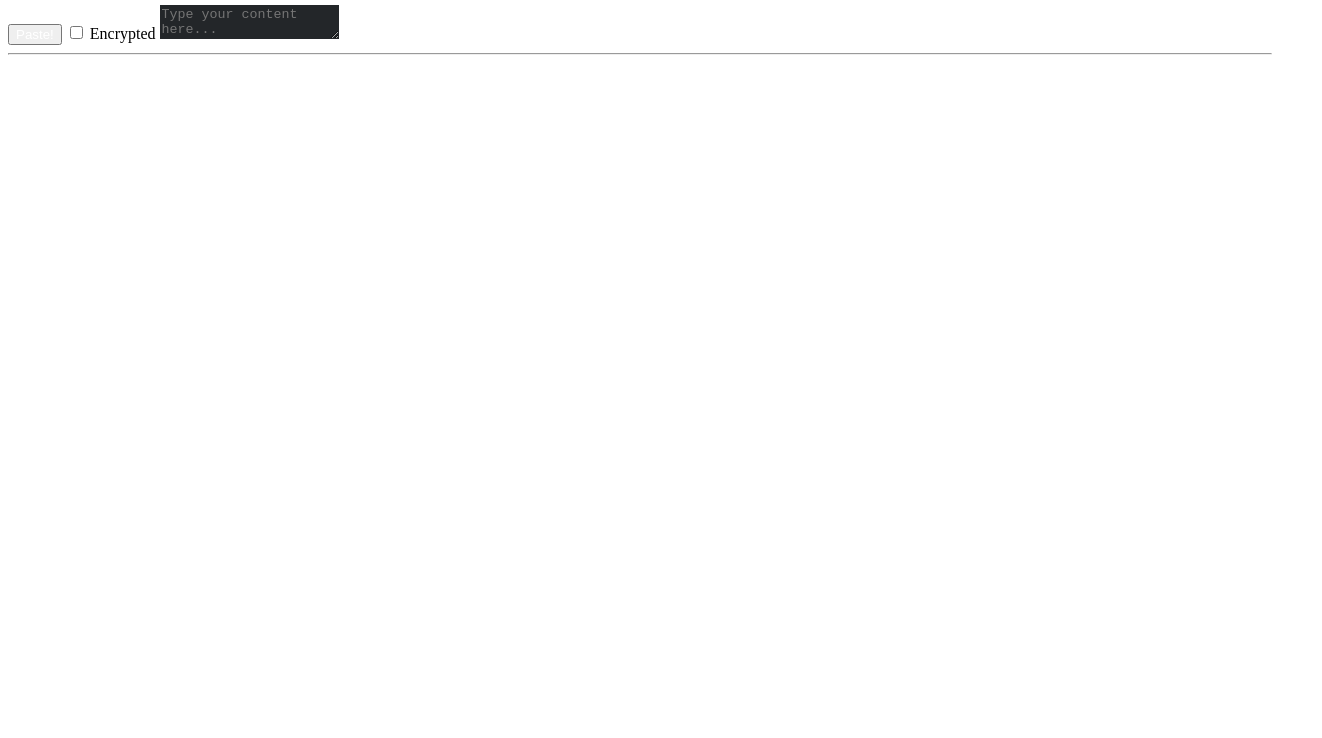
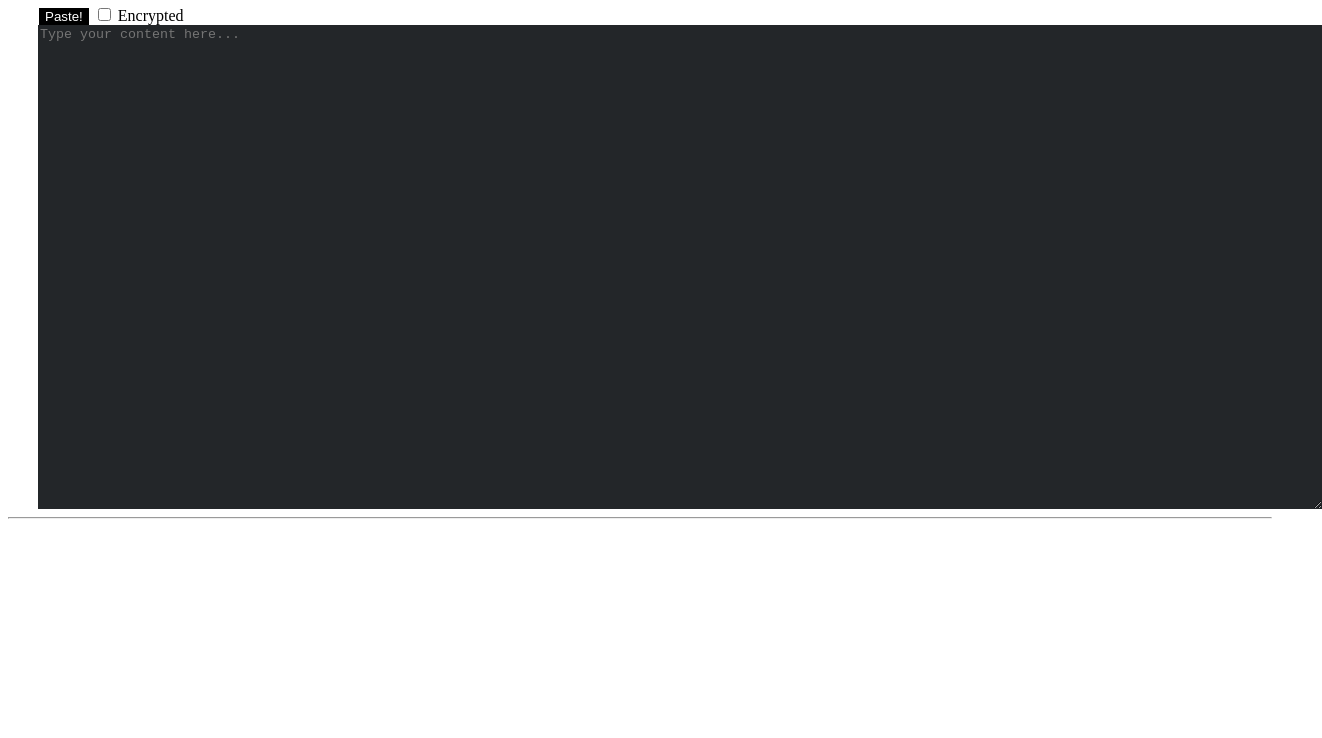
Before and after one commit to anoadragon453/ZeroPaste, a plain HTML site: page index.html in a window 1280 px wide. Shown: the part 62-800 px from the top of the page, 1322 px wide, since content can reach past the window. Drawn offline with Linux system fonts and the light colour scheme.

Commit message:
Changed textarea width, centered h2 and styled the button

```diff
--- a/css/index.css
+++ b/css/index.css
@@ -1,18 +1,36 @@
 h2 {
     color: #EF2929; /* red */
+    text-align: center;
 }
 
 button {
     color: white;
+    background-color: black;
+    border: 1px solid white;
+    border-bottom: none;
 }
 
 textarea {
+    display: block;
+    width: 1280px;
+    height: 480px;
+    margin: 5px 20px 5px 0;
     background-color: #232629;
     color: white;
     border: 0px;
     padding: 2px;
+    margin-top: 0;
 }
-
 textarea:focus {
     box-shadow: 0 0 10px #719ECE;
 }
+
+button, textarea {
+    margin-left: 30px;
+}
+
+button:hover {
+    color: black;
+    background-color: white;
+    border: 1px solid black;
+}
```
